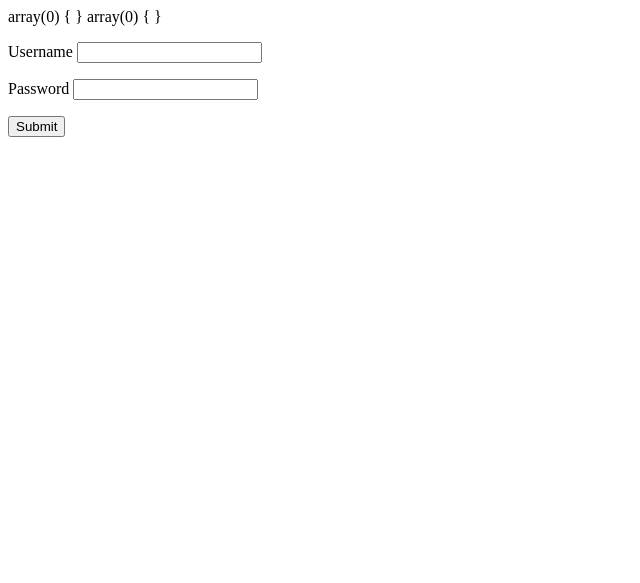
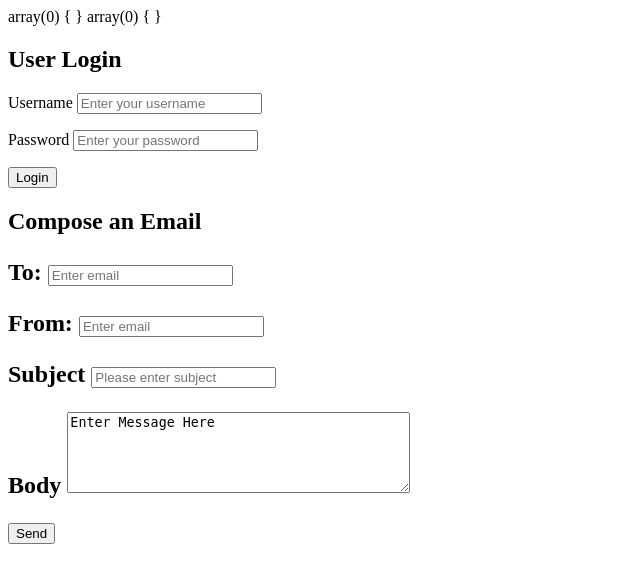
Before and after one commit to Jbns89/Codeup_Web_Exercises, a PHP site: page /my_first_form.php in a window 1280 px wide. Shown: the top 583 px of the page, without its empty margins (0-640 px from the left). Run offline with PHP 8.4, Linux system fonts and the light colour scheme.

Commit message:
email body

```diff
--- a/public/my_first_form.php
+++ b/public/my_first_form.php
@@ -8,22 +8,46 @@ var_dump($_GET);
 </head>
 
 <body>
-	<form method="GET">
+	<h2>User Login</h2>
+		<form method="POST">
     		<p>
         		<label for="username">Username</label>
-        <input id="username" name="username" type="text">
+        		<input id="username" name="username" type="text	" placeholder="Enter your username">
+    			<!-- the key value is taken from the name 	attribute -->
     		</p>
     		<p>
         		<label for="password">Password</label>
-        <input id="password" name="password" type="password">
+        		<input id="password" name="password" type="	password" placeholder="Enter your password">
+        		<!-- id type password - you can't see text
+        		id type text - you can see text
+        		id type comments - lets you create a text box -->
     		</p>
    			<p>
-        <input type="submit">
+        		<button type="submit">Login</button>
+    		</p>
+		</form>
+	<h2>Compose an Email<h2>
+		<form method="POST">
+			<p>
+				<label for="To:">To:</label>
+        		<input id="To:" name="To:" type="text	" placeholder="Enter email">
+			</p>
+			<p>
+				<label for="From:">From:</label>
+        		<input id="From:" name="From:" type="text	" placeholder="Enter email">
+			</p>
+			<p>
+				<label for="Subject">Subject</label>
+        		<input id="Subject" name="Subject" type="text	" placeholder="Please enter subject">
+			</p>
+			<p>
+				<label for="Body">Body</label>
+        		<textarea id="Body" name="Body" rows="5" cols="40">Enter Message Here</textarea>
+			</p>
+			<p>
+        		<button type="submit">Send</button>
     		</p>
 		</form>
 </body>
 
 </html>
-
-
-<!--  --> <!--  -->
```
Lines whose indentation alone changed are shown as unchanged.
